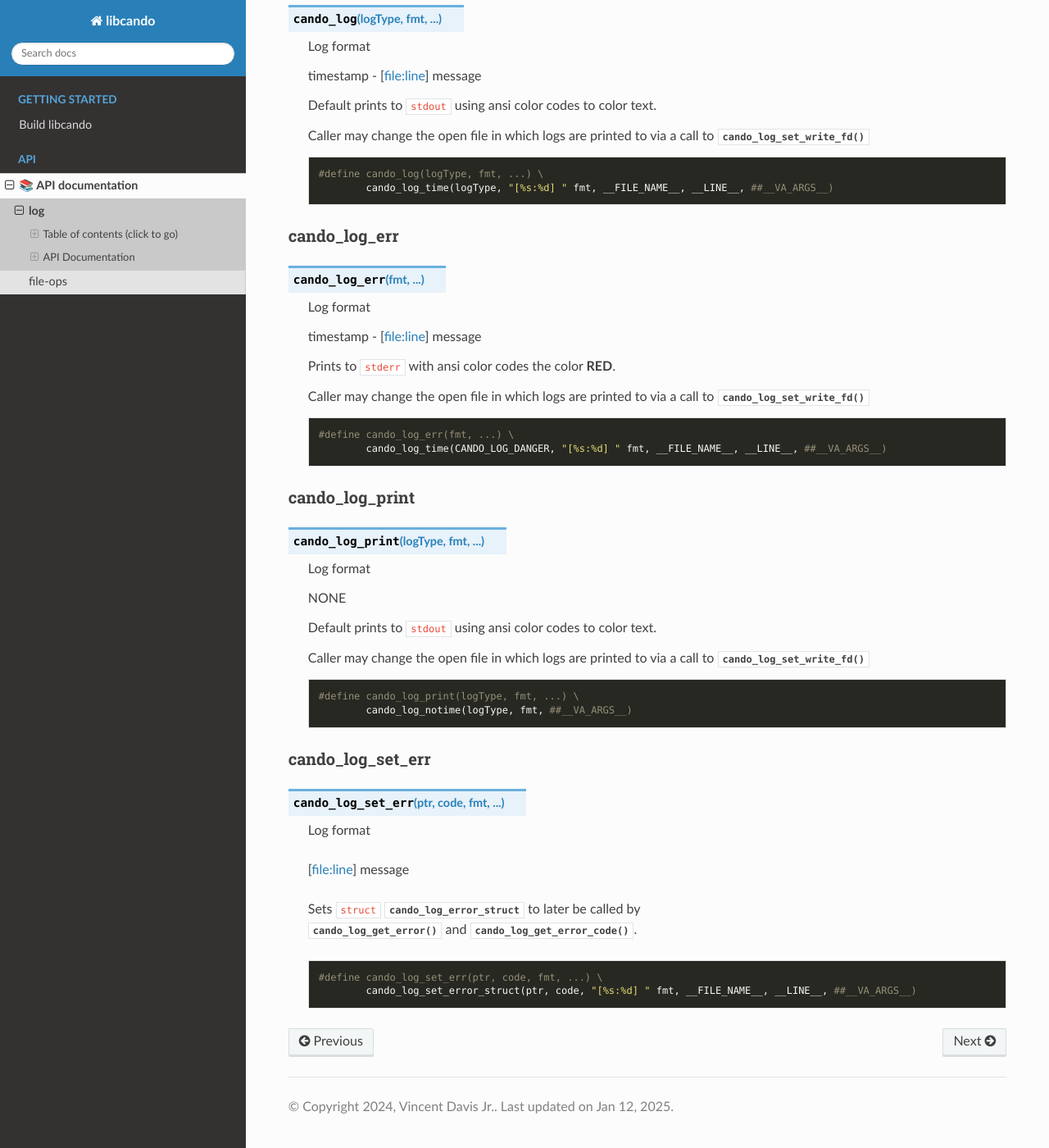
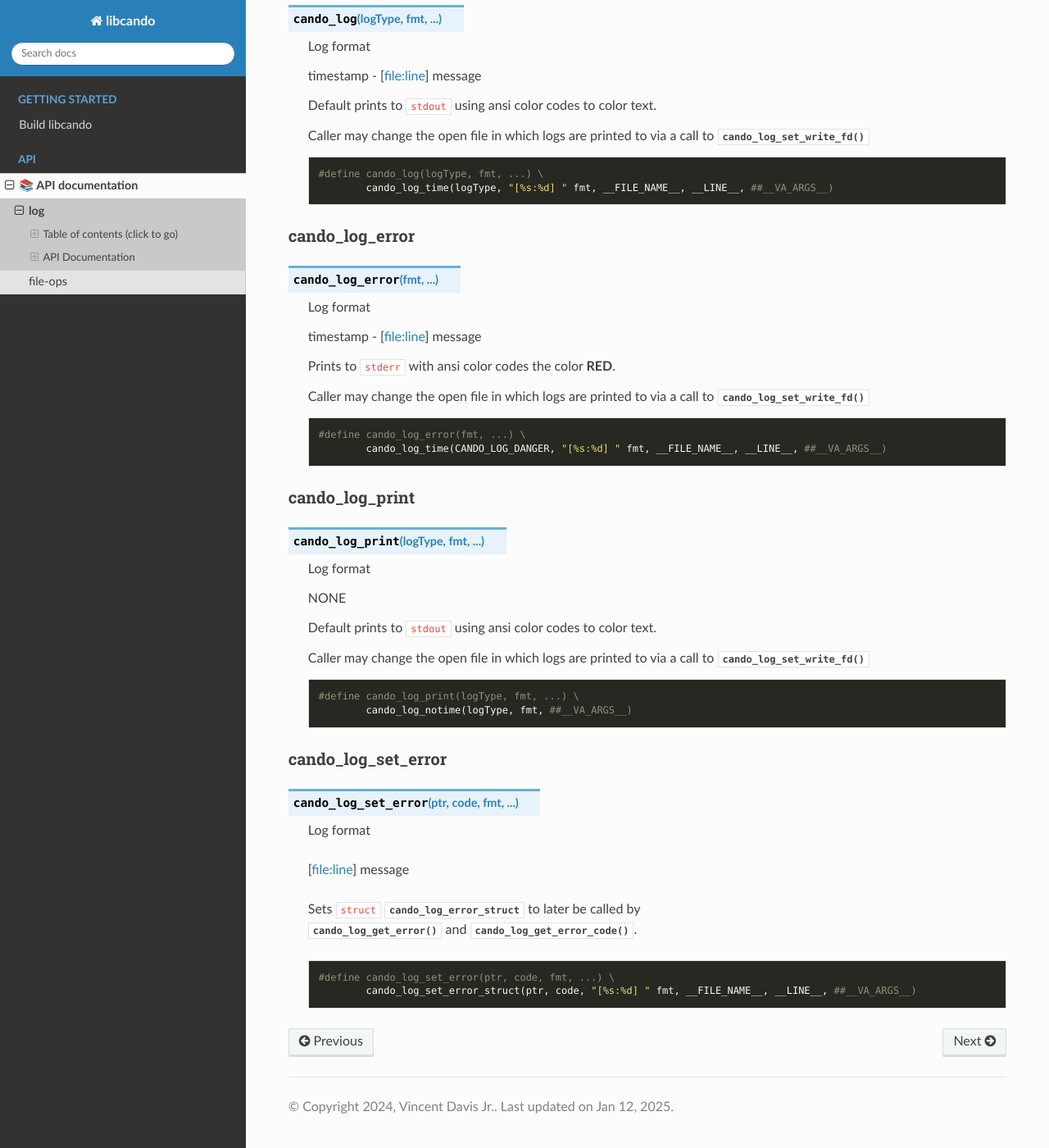
Before and after one commit to under-view/libcando, a Sphinx documentation site: the page built from docs/log.rst, in a window 1280 px wide and 1400 px high, scrolled down 6357 px. Shown: the whole window at 82% size. Built offline with Sphinx 7.4.7 and the Read the Docs theme 3.1.0, drawn with Linux system fonts in a browser that asks for light colours; formulas are drawn with MathJax 3; some of the changed text lies outside the part shown.

Commit message:
log: rename cando_log_*_err functions
The renaming just changes err
to error. So that the API is
more consistant.

Signed-off-by: Vincent Davis Jr <vince@underview.tech>

```diff
--- a/docs/log.rst
+++ b/docs/log.rst
@@ -13,9 +13,9 @@ Macros
 ======
 
 1. :c:macro:`cando_log`
-#. :c:macro:`cando_log_err`
+#. :c:macro:`cando_log_error`
 #. :c:macro:`cando_log_print`
-#. :c:macro:`cando_log_set_err`
+#. :c:macro:`cando_log_set_error`
 
 =====
 Enums
@@ -58,7 +58,7 @@ cando_log_level_type
 	#. Log level options used by
 		* :c:func:`cando_log_set_level`
 		* :c:macro:`cando_log`
-		* :c:macro:`cando_log_err`
+		* :c:macro:`cando_log_error`
 		* :c:macro:`cando_log_print`
 
 	.. c:macro::
@@ -328,11 +328,11 @@ cando_log
 		#define cando_log(logType, fmt, ...) \
 			cando_log_time(logType, "[%s:%d] " fmt, __FILE_NAME__, __LINE__, ##__VA_ARGS__)
 
-=============
-cando_log_err
-=============
+===============
+cando_log_error
+===============
 
-.. c:macro:: cando_log_err(fmt, ...)
+.. c:macro:: cando_log_error(fmt, ...)
 
 	Log format
 
@@ -345,7 +345,7 @@ cando_log_err
 
 	.. code-block::
 
-		#define cando_log_err(fmt, ...) \
+		#define cando_log_error(fmt, ...) \
 			cando_log_time(CANDO_LOG_DANGER, "[%s:%d] " fmt, __FILE_NAME__, __LINE__, ##__VA_ARGS__)
 
 ===============
@@ -368,11 +368,11 @@ cando_log_print
 		#define cando_log_print(logType, fmt, ...) \
 			cando_log_notime(logType, fmt, ##__VA_ARGS__)
 
-=================
-cando_log_set_err
-=================
+===================
+cando_log_set_error
+===================
 
-.. c:macro:: cando_log_set_err(ptr, code, fmt, ...)
+.. c:macro:: cando_log_set_error(ptr, code, fmt, ...)
 
 	| Log format
 
@@ -383,5 +383,5 @@ cando_log_set_err
 
 	.. code-block::
 
-		#define cando_log_set_err(ptr, code, fmt, ...) \
+		#define cando_log_set_error(ptr, code, fmt, ...) \
 			cando_log_set_error_struct(ptr, code, "[%s:%d] " fmt, __FILE_NAME__, __LINE__, ##__VA_ARGS__)
```
Also changed, not shown: 2 other files.
